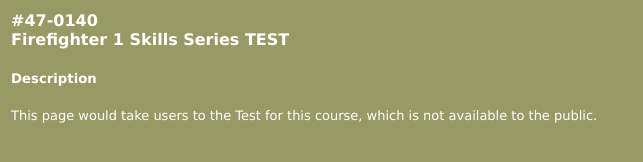
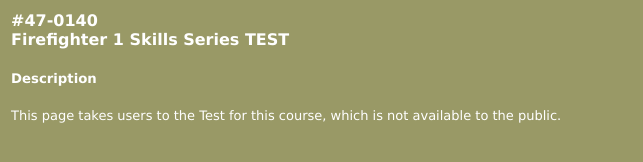
Before and after one commit to doctortca/sites, a plain HTML site: page emergncy/test.htm in a window 1280 px wide. Shown: the full height of the page, 0-643 px from the left. Drawn offline with Linux system fonts and the light colour scheme.

Commit message:
Update test.htm

```diff
--- a/emergncy/test.htm
+++ b/emergncy/test.htm
@@ -12,7 +12,7 @@
             face="verdana, arial, helvetica, san-serif"><b><font face="Verdana, Arial, Helvetica, sans-serif" color="#FFFFFF">#47-0140<br>
         Firefighter 1 Skills Series TEST</font></b></font></h4>
       <h5><b><font face="Verdana, Arial, Helvetica, sans-serif" color="#FFFFFF">Description</font></b></h5>
-      <p> <font face="Verdana, Arial, Helvetica, sans-serif" size="-1">This page would take users to the Test for this course, which is not available to the public.</font></p>
+      <p> <font face="Verdana, Arial, Helvetica, sans-serif" size="-1">This page takes users to the Test for this course, which is not available to the public.</font></p>
 
     </td>
   </tr>
```
